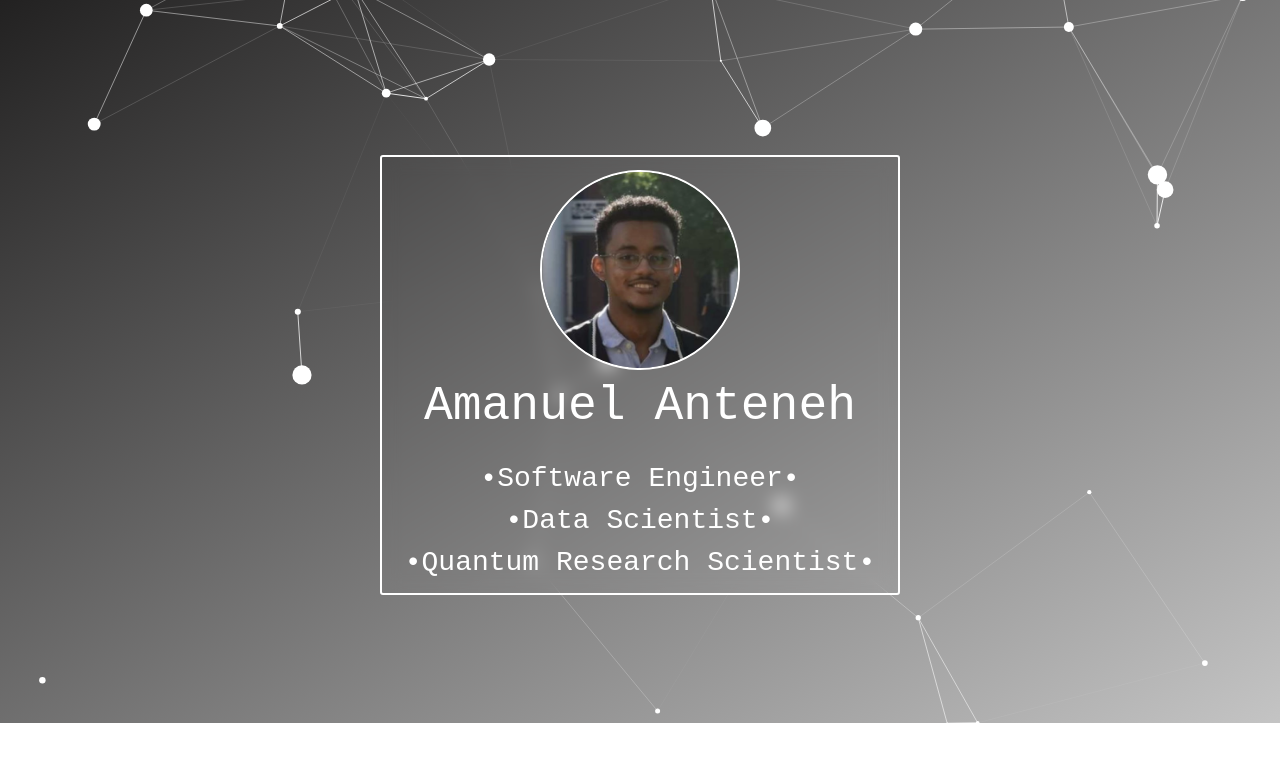
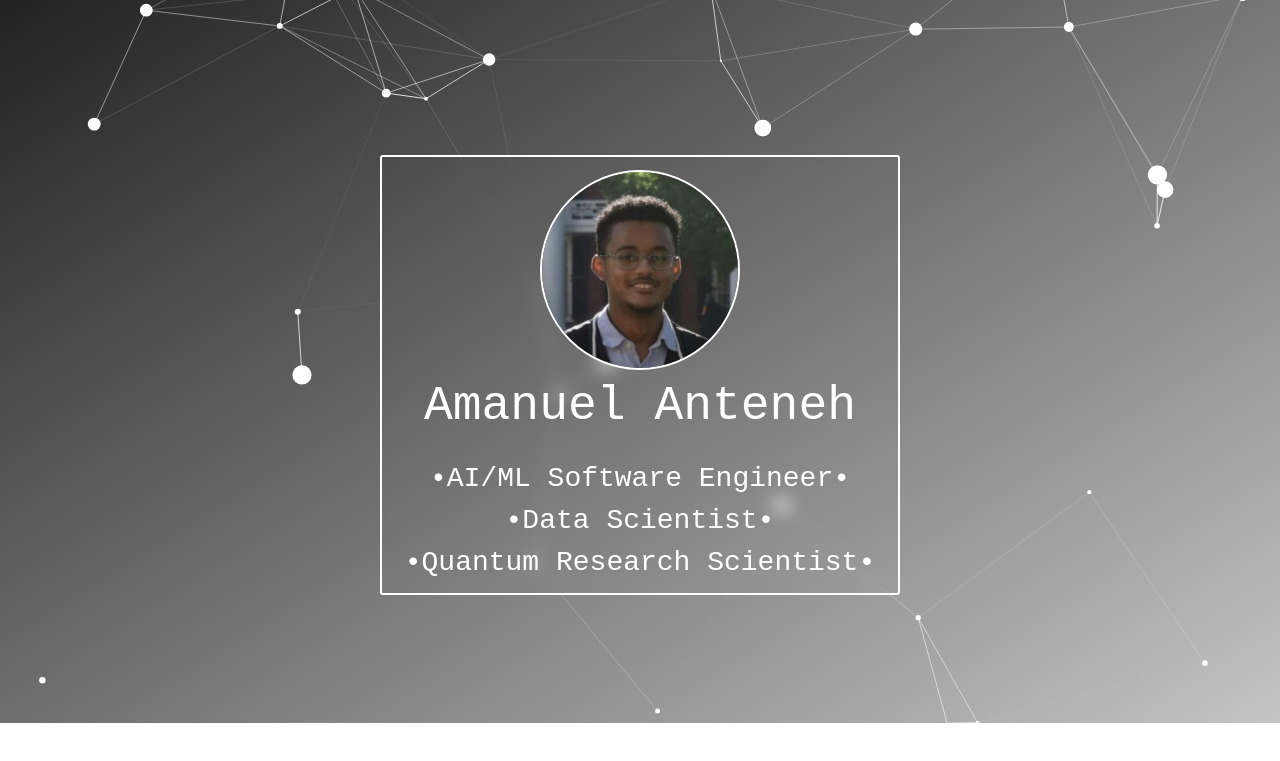
Before and after one commit to amanuelanteneh/amanuelanteneh.github.io, a plain HTML site: page index.html in a window 1280 px wide. Shown: the part 77-838 px from the top of the page. Drawn offline with nearby package versions, Linux system fonts and the light colour scheme.

Commit message:
title update

```diff
--- a/index.html
+++ b/index.html
@@ -191,7 +191,7 @@
         <img id="headshot" style="border-radius:50%; border:2px solid; height:25vmin; width:25vmin;" src='static/img/me.png'
          alt="headshot" width="100" height="100" >
         <p style="font-size: 6vmin;">Amanuel Anteneh</p>
-        <p style="font-size: 3.5vmin;">•Software Engineer•<br>•Data Scientist•<br>•Quantum Research Scientist•</p>
+        <p style="font-size: 3.5vmin;">•AI/ML Software Engineer•<br>•Data Scientist•<br>•Quantum Research Scientist•</p>
         <p id="sagan" style="font-size: 5vmin;">
         <a href="https://youtu.be/XGK84Poeynk?si=6tiWUu41fyyD7PUl"
         target="_blank" style="text-decoration:none;color: white;"
```
